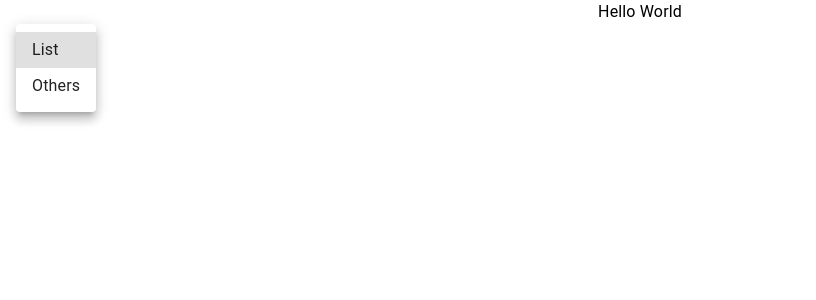
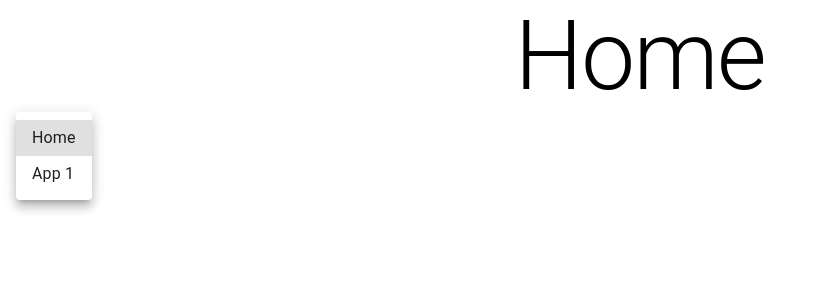
Before and after one commit to ClarenceLuk/web-app, a React (Create React App) app: page / in a window 1280 px wide. Shown: the top 300 px of the page, without its empty margins (0-816 px from the left). Built offline with nearby package versions, Linux system fonts and the light colour scheme.

Commit message:
checking config user name

```diff
--- a/src/App.tsx
+++ b/src/App.tsx
@@ -5,10 +5,10 @@ const App = () => {
   return (
     <div className={styles.appDiv}>
       <Menu open={true}>
-        <MenuItem>List</MenuItem>
-        <MenuItem>Others</MenuItem>
+        <MenuItem>Home</MenuItem>
+        <MenuItem>App 1</MenuItem>
       </Menu>
-      <Typography>Hello World</Typography>
+      <Typography variant="h1">Home</Typography>
     </div>
   );
 };
```
